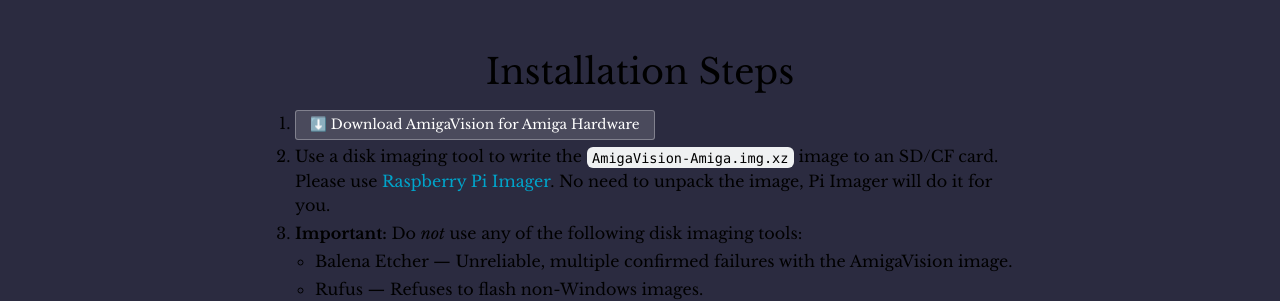
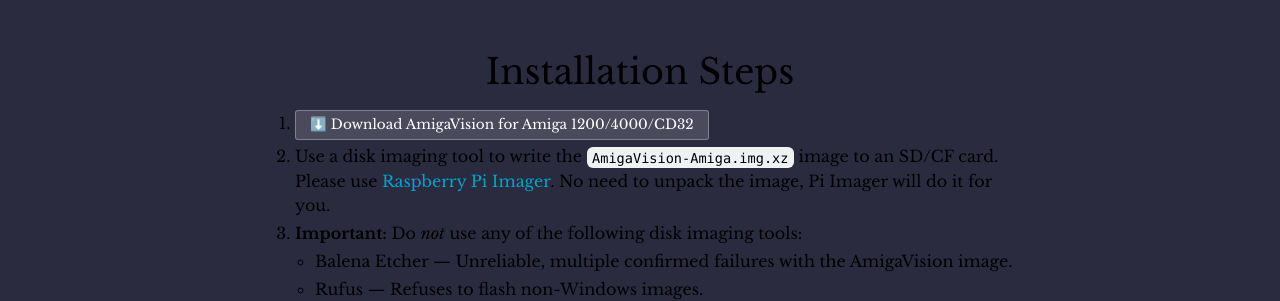
Before and after one commit to amigavision/amigavision.github.io, a Jekyll site: the page built from download/amiga.html, in a window 1280 px wide. Shown: the part 457-758 px from the top of the page. Built offline with Jekyll 4.4.1, drawn with Linux system fonts in a browser that asks for light colours.

Commit message:
Put requirements in the download button since people don't read the later requirements 😅

```diff
--- a/download/amiga.html
+++ b/download/amiga.html
@@ -16,7 +16,7 @@
   <div class="text-container">
     <h2>Installation Steps</h2>
     <ol>
-      <li><div class="button alt"><a target="_blank" href="https://archive.org/details/software?query=amigavision+for+amiga+hardware">⬇️ Download AmigaVision for Amiga Hardware</a></div>
+      <li><div class="button alt"><a target="_blank" href="https://archive.org/details/software?query=amigavision+for+amiga+hardware">⬇️ Download AmigaVision for Amiga 1200/4000/CD32</a></div>
       <li>Use a disk imaging tool to write the <code>AmigaVision-Amiga.img.xz</code> image to an SD/CF card. Please use <a href="https://www.raspberrypi.com/software/">Raspberry Pi Imager</a>. No need to unpack the image, Pi Imager will do it for you.
       <li><b>Important:</b> Do <i>not</i> use any of the following disk imaging tools:
         <ul>
```
